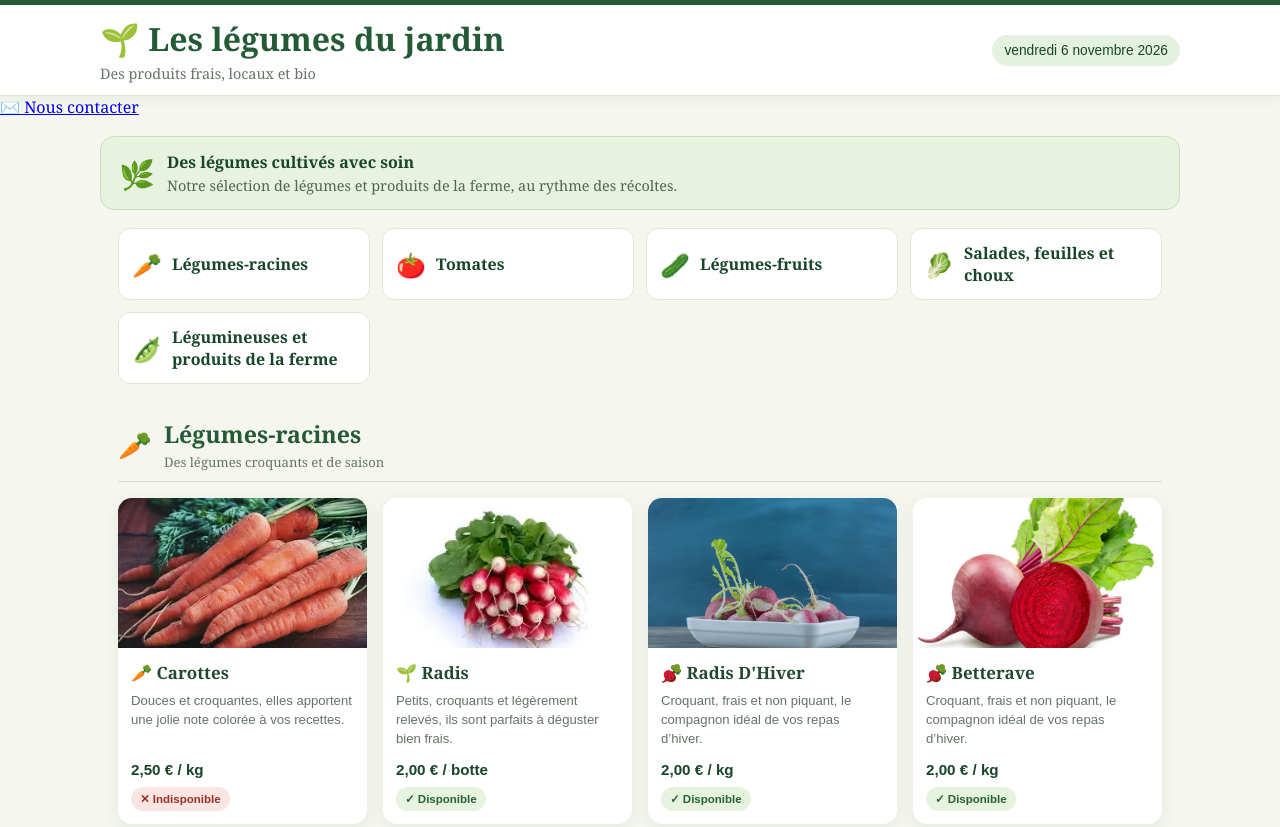
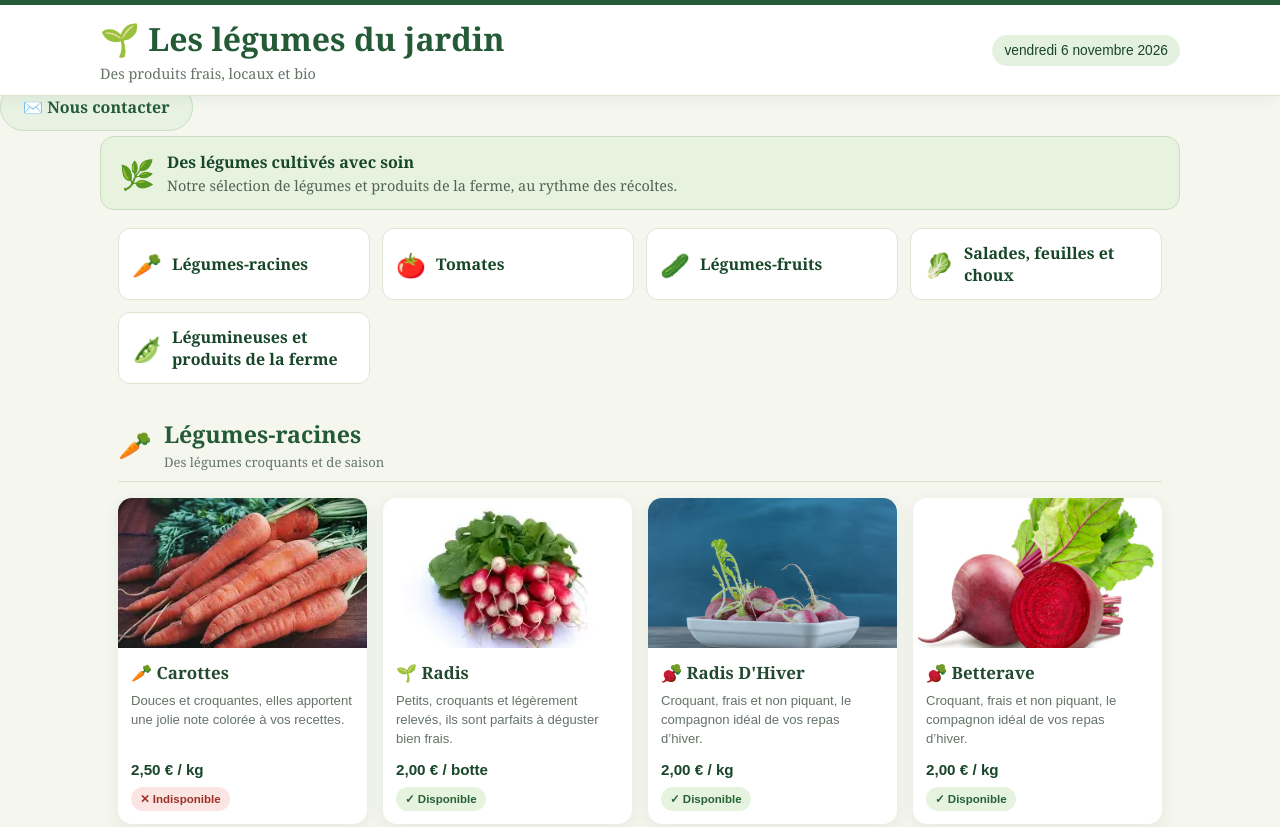
Before and after one commit to maraichage56-arch/Site-maraichage, a plain HTML site: page index.html in a window 1280 px wide. Shown: the top 827 px of the page. Drawn offline with Linux system fonts and the light colour scheme.

Commit message:
Update index.html

```diff
--- a/index.html
+++ b/index.html
@@ -77,6 +77,20 @@
       .bio-banner { margin-left:12px; margin-right:12px; }
     }
     @media (max-width:360px) { .products { grid-template-columns:1fr; } }
+    .contact {
+  background: #e8f2e3;
+  color: #245c38;
+  padding: 12px 22px;
+  border-radius: 25px;
+  text-decoration: none;
+  font-weight: bold;
+  border: 1px solid #c9dfc1;
+}
+
+.contact:hover {
+  background: #28613d;
+  color: white;
+}
   </style>
 </head>
 <body>
```
